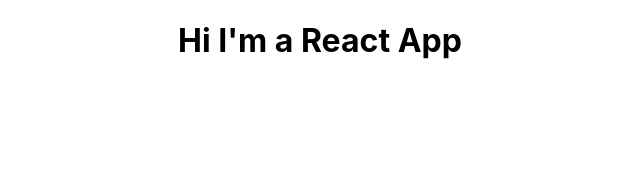
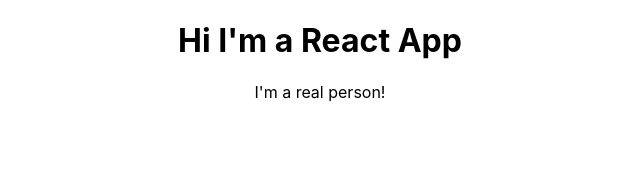
Before and after one commit to ssbrolly/reactApp, a React (Create React App) app: page / in a window 1280 px wide. Shown: the top 172 px of the page, without its empty margins (320-960 px from the left). Built offline with nearby package versions, Linux system fonts and the light colour scheme.

Commit message:
Person component

```diff
--- a/src/App.js
+++ b/src/App.js
@@ -1,26 +1,16 @@
 import React from 'react';
 import './App.css';
-import { directive } from '@babel/types';
+// import { directive } from '@babel/types';
+import Person from './Person/Person'
 
 function App() {
     return (
         <div className="App">
             <h1>Hi I'm a React App</h1>
+            <Person />
         </div>
     );
-
 };
 
 
-
-// class App extends Component {
-//     render() {
-//         return (
-//             <div className="App">
-//                 <h1>Hi I'm a React App</h1>
-//             </div>
-//         );
-//     };
-// };
-
 export default App;
--- /dev/null
+++ b/src/Person/Person.js
@@ -0,0 +1,7 @@
+import React from 'react';
+
+const person = () => {
+    return <p>I'm a real person!</p>
+};
+
+export default person;
```
